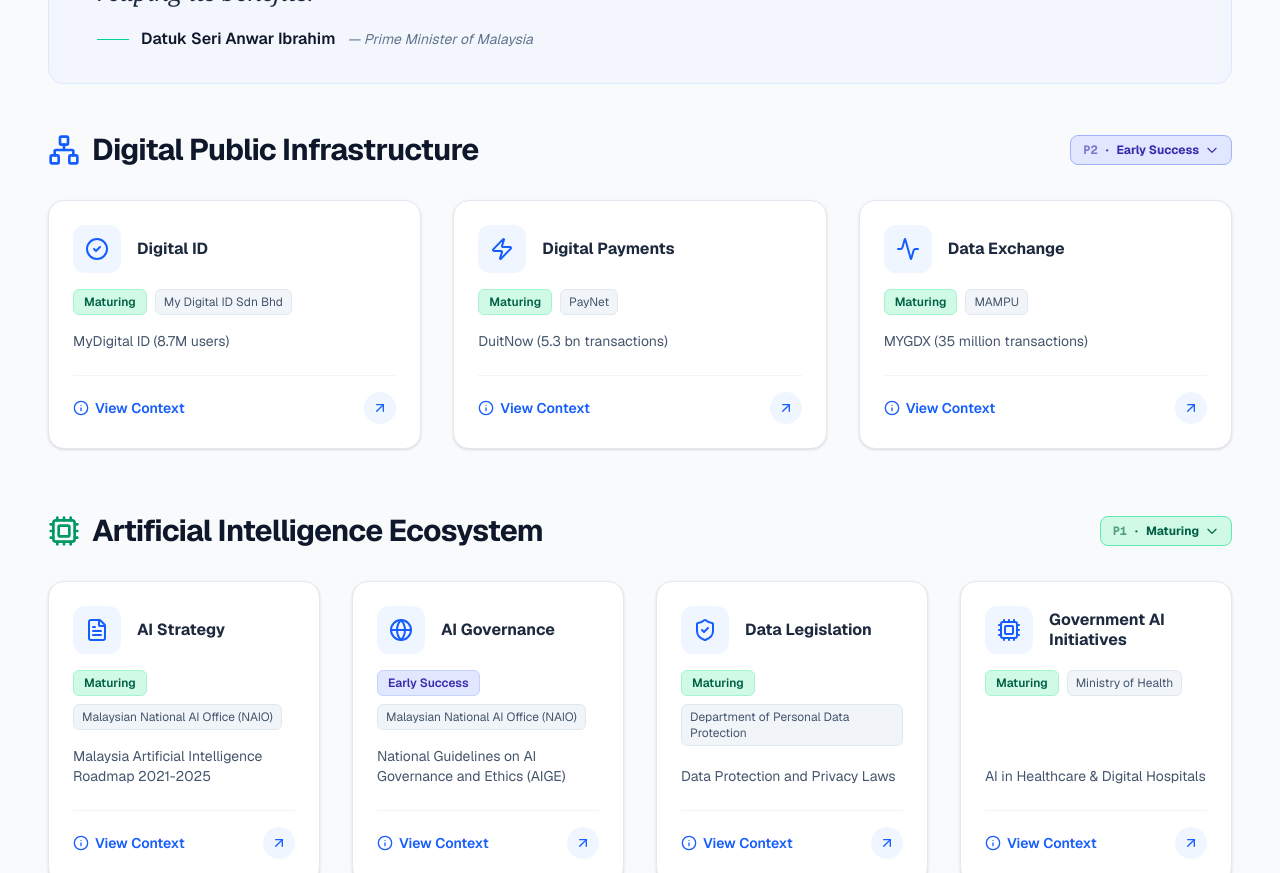
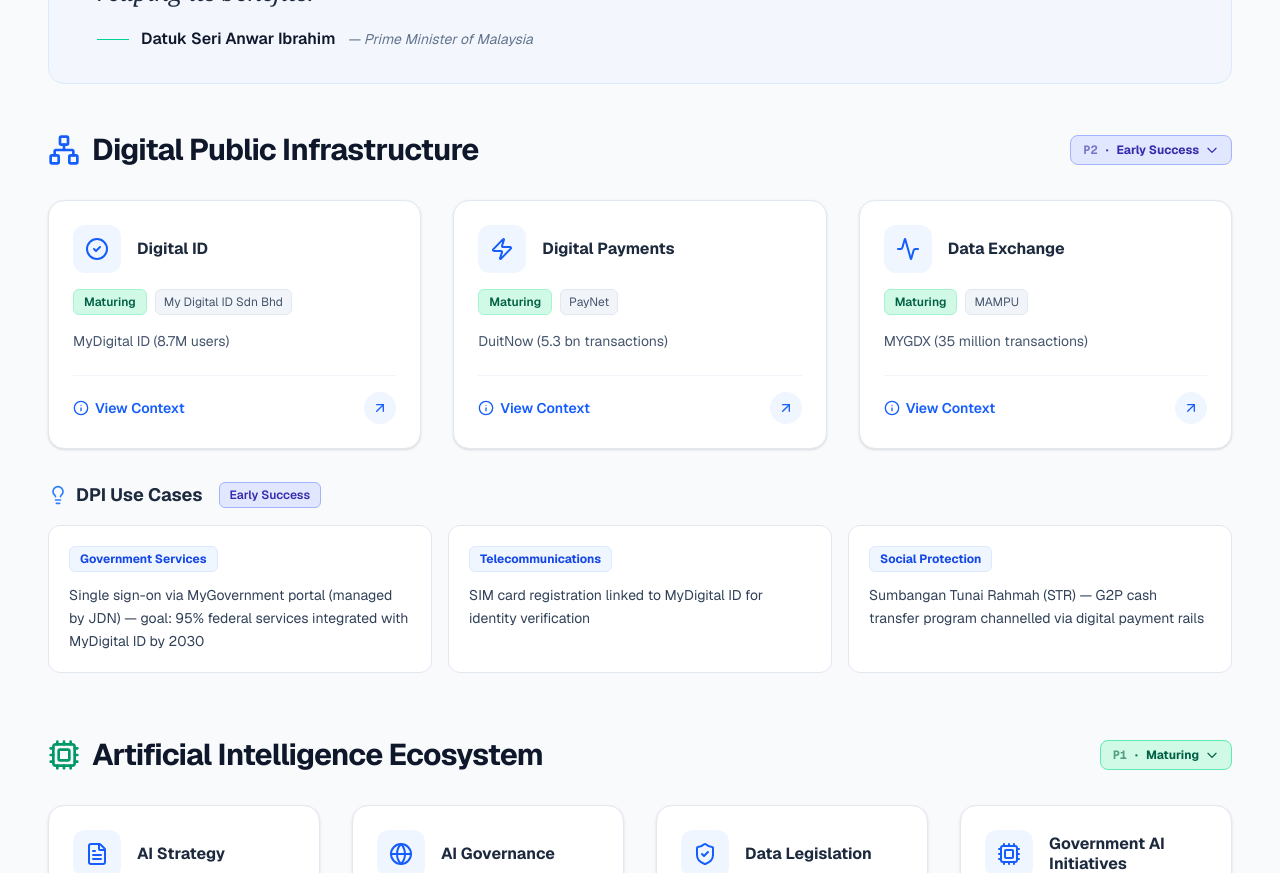
Before and after one commit to aakash2410/UNDP_Viz, a Next.js app: page /countries/malaysia in a window 1280 px wide. Shown: the part 360-1233 px from the top of the page. Built offline with nearby package versions, Linux system fonts and the light colour scheme; a web font is replaced by a local one.

Commit message:
methodology updated

```diff
--- /dev/null
+++ b/gen_scoring.js
@@ -0,0 +1,42 @@
+// Generate NewScoringData.ts from new_framework.json
+const fs = require('fs');
+const data = JSON.parse(fs.readFileSync('new_framework.json', 'utf8'));
+
+// Filter only rows with valid P# like P1-P6
+const rows = data.filter(r => typeof r['P#'] === 'string' && /^P\d$/.test(r['P#']));
+
+const stageKeys = {
+    greenfield: 'Stage 1\n Greenfield\n(No Activity)',
+    openToAdopt: 'Stage 2\n Open to Adopt\n(Intent / Planning)',
+    earlySuccess: 'Stage 3\nEarly Success\n(Strategy/framework published)',
+    maturing: 'Stage 4\nMaturing\n(Implementation)',
+    roleModel: 'Stage 5\n Role Model\n(Leadership and  scaling)',
+};
+
+const items = rows.map(r => ({
+    parameter: r['Parameter'],
+    subParameter: r['Sub-Parameter'].replace(/\n/g, ' ').trim(),
+    greenfield: r[stageKeys.greenfield] || '',
+    openToAdopt: r[stageKeys.openToAdopt] || '',
+    earlySuccess: r[stageKeys.earlySuccess] || '',
+    maturing: r[stageKeys.maturing] || '',
+    roleModel: r[stageKeys.roleModel] || '',
+}));
+
+let ts = 'export const scoringCriteria = [\n';
+items.forEach((item, idx) => {
+    ts += `    {\n`;
+    ts += `        "parameter": "${item.parameter}",\n`;
+    ts += `        "subParameter": "${item.subParameter}",\n`;
+    ts += `        "greenfield": "${item.greenfield.replace(/"/g, '\\"')}",\n`;
+    ts += `        "openToAdopt": "${item.openToAdopt.replace(/"/g, '\\"')}",\n`;
+    ts += `        "earlySuccess": "${item.earlySuccess.replace(/"/g, '\\"')}",\n`;
+    ts += `        "maturing": "${item.maturing.replace(/"/g, '\\"')}",\n`;
+    ts += `        "roleModel": "${item.roleModel.replace(/"/g, '\\"')}"\n`;
+    ts += `    }${idx < items.length - 1 ? ',' : ''}\n`;
+});
+ts += '];\n';
+
+fs.writeFileSync('src/components/dashboard/NewScoringData.ts', ts);
+console.log(`Generated ${items.length} scoring criteria entries`);
+items.forEach(i => console.log(`  ${i.parameter} → ${i.subParameter}`));
--- a/src/app/scoring/page.tsx
+++ b/src/app/scoring/page.tsx
@@ -105,13 +105,6 @@
 
             {/* Glossary & Disclaimers */}
             <div className="max-w-[90rem] mx-auto mt-12 grid grid-cols-1 md:grid-cols-2 gap-6">
-                {/* Note */}
-                <div className="flex items-start gap-4 p-6 bg-blue-50 rounded-2xl border border-blue-100 h-full">
-                    <Info className="w-6 h-6 text-blue-600 flex-shrink-0 mt-0.5" />
-                    <p className="text-sm text-blue-900 leading-relaxed">
-                        <strong>Analytical Note:</strong> The overall Parameter score for a country is synthesized from its underlying sub-parameters. A score of 5 ("Role Model") indicates the nation provides sovereign guidance and robust ecosystems acting as a standard-setter for the region, while a 1 ("Greenfield") indicates foundational gaps.
-                    </p>
-                </div>
 
                 {/* Glossary */}
                 <div className="flex items-start gap-4 p-6 bg-slate-50 rounded-2xl border border-slate-200 h-full">
--- a/src/components/dashboard/CountryDetailDashboard.tsx
+++ b/src/components/dashboard/CountryDetailDashboard.tsx
@@ -307,6 +307,36 @@
                         {renderMetricCard(data.dpiEcosystem.payments, <Zap className="w-6 h-6" />)}
                         {renderMetricCard(data.dpiEcosystem.dataExchange, <Activity className="w-6 h-6" />)}
                     </motion.div>
+
+                    {/* DPI Use Cases */}
+                    {data.dpiEcosystem.useCases && data.dpiEcosystem.useCases.length > 0 && (
+                        <motion.div
+                            initial={{ opacity: 0, y: 20 }}
+                            whileInView={{ opacity: 1, y: 0 }}
+                            viewport={{ once: true }}
+                            transition={{ duration: 0.5, delay: 0.2 }}
+                            className="mt-8"
+                        >
+                            <h3 className="text-lg font-bold text-slate-800 mb-4 flex items-center gap-2">
+                                <Lightbulb className="w-5 h-5 text-blue-500" />
+                                DPI Use Cases
+                                {(() => {
+                                    const sp = data.parameterStages?.P2?.subParameters.find(s => s.name.toLowerCase().includes('use case') || s.name.toLowerCase().includes('deployment'));
+                                    if (!sp) return null;
+                                    const colors: Record<string, string> = { 'Greenfield': 'bg-slate-100 text-slate-700 border-slate-300', 'Open to Adopt': 'bg-sky-100 text-sky-800 border-sky-300', 'Early Success': 'bg-indigo-100 text-indigo-800 border-indigo-300', 'Maturing': 'bg-emerald-100 text-emerald-800 border-emerald-300', 'Role Model': 'bg-amber-100 text-amber-800 border-amber-300' };
+                                    return <span className={`text-xs font-semibold px-2.5 py-1 rounded-md border ml-2 ${colors[sp.stage] || 'bg-slate-100 text-slate-700 border-slate-200'}`}>{sp.stage}</span>;
+                                })()}
+                            </h3>
+                            <div className="grid grid-cols-1 md:grid-cols-2 lg:grid-cols-3 gap-4">
+                                {data.dpiEcosystem.useCases.map((uc, idx) => (
+                                    <div key={idx} className="bg-white rounded-xl border border-slate-200 p-5 hover:border-blue-200 hover:shadow-md transition-all">
+                                        <span className="inline-flex items-center px-2.5 py-1 rounded-md text-xs font-bold bg-blue-50 text-blue-700 border border-blue-100 mb-3">{uc.sector}</span>
+                                        <p className="text-sm text-slate-700 leading-relaxed">{uc.description}</p>
+                                    </div>
+                                ))}
+                            </div>
+                        </motion.div>
+                    )}
                 </section>
 
                 {/* SECTION A.2: AI Ecosystems (Expanded) */}
--- a/src/components/dashboard/MockData.ts
+++ b/src/components/dashboard/MockData.ts
@@ -59,6 +59,7 @@
     digitalId: MetricCard;
     payments: MetricCard;
     dataExchange: MetricCard;
+    useCases?: { sector: string; description: string }[];
   };
   aiEcosystem: {
     policy: MetricCard;
@@ -147,6 +148,11 @@
         timeline: ""
       }
     },
+    useCases: [
+      { sector: 'Government Services', description: 'Single sign-on via MyGovernment portal (managed by JDN) — goal: 95% federal services integrated with MyDigital ID by 2030' },
+      { sector: 'Telecommunications', description: 'SIM card registration linked to MyDigital ID for identity verification' },
+      { sector: 'Social Protection', description: 'Sumbangan Tunai Rahmah (STR) — G2P cash transfer program channelled via digital payment rails' },
+    ],
   },
   aiEcosystem: {
     policy: {
@@ -331,6 +337,12 @@
         timeline: "Launched 2020"
       }
     },
+    useCases: [
+      { sector: 'Financial Services', description: 'CamDigiKey used for e-KYC authentication across banks and financial institutions' },
+      { sector: 'E-Government', description: 'CamDigiKey integrated into e-Government services for citizen identity verification' },
+      { sector: 'Business Registration', description: 'Major adoption in business registration workflows via digital identity and data exchange layers' },
+      { sector: 'Document Verification', description: 'Verify.gov.kh — blockchain-powered platform for secure government document verification' },
+    ],
   },
   aiEcosystem: {
     policy: {
@@ -520,6 +532,13 @@
         timeline: ""
       }
     },
+    useCases: [
+      { sector: 'Social Protection', description: '4Ps program (DSWD) — 4.4M+ households served; fully digitised via PhilSys ID verification and PhilPaSSplus payment rails' },
+      { sector: 'Health', description: 'PhilHealth insurance claims integrated with PhilSys registry for real-time eligibility checks and eClaims processing' },
+      { sector: 'Government Finance', description: 'LandBank — salaries, pensions, and social benefits processed via eMDS and Link.BizPortal digital rails' },
+      { sector: 'Education', description: 'DepEd Learner Information System (LIS) and Project Bukas use digital identifiers to track 1.5M+ teachers and learners' },
+      { sector: 'Cross-DPI Integration', description: 'eGovPH Super App — integrates 1,100+ government systems; 440M+ transactions processed as of early 2026' },
+    ],
   },
   aiEcosystem: {
     policy: {
--- a/src/components/dashboard/NewScoringData.ts
+++ b/src/components/dashboard/NewScoringData.ts
@@ -118,7 +118,7 @@
     },
     {
         "parameter": "Digital-Physical Infrastructure",
-        "subParameter": "Digital Inclusion ",
+        "subParameter": "Digital Inclusion",
         "greenfield": "Large access gaps across geographic, gender, and socioeconomic dimensions; no disaggregated data collected",
         "openToAdopt": "Inclusion gaps identified and measured; pilot programmes or targeted interventions initiated",
         "earlySuccess": "Inclusion programmes operational;gaps narrowing with measurable progress",
@@ -196,14 +196,5 @@
         "earlySuccess": "Dedicated recurring domestic budget for AI/DPI development and upkeep; responsible ministry funded with multi-year commitment",
         "maturing": "Sustained multi-year public investment programme; budget execution rates tracked and reported",
         "roleModel": "Long-term funding mechanisms; significant R&D allocation; domestic digital transformation budget substantial and independently sustained"
-    },
-    {
-        "parameter": "Funding Landscape",
-        "subParameter": "MDB and Multilateral/Bilateral Financing",
-        "greenfield": "No active engagement; no pipeline financing",
-        "openToAdopt": "MDB engagement exploratory; grants or small TA used primarily for strategy or feasibility",
-        "earlySuccess": "Recurrent MDB investment in AI/DPI projects; approved and pipeline financing visible",
-        "maturing": "MDB financing supplementary to domestic budget strategic multi-year partnerships established",
-        "roleModel": "External finance used selectively for innovation or regional public goods"
     }
 ];
```
